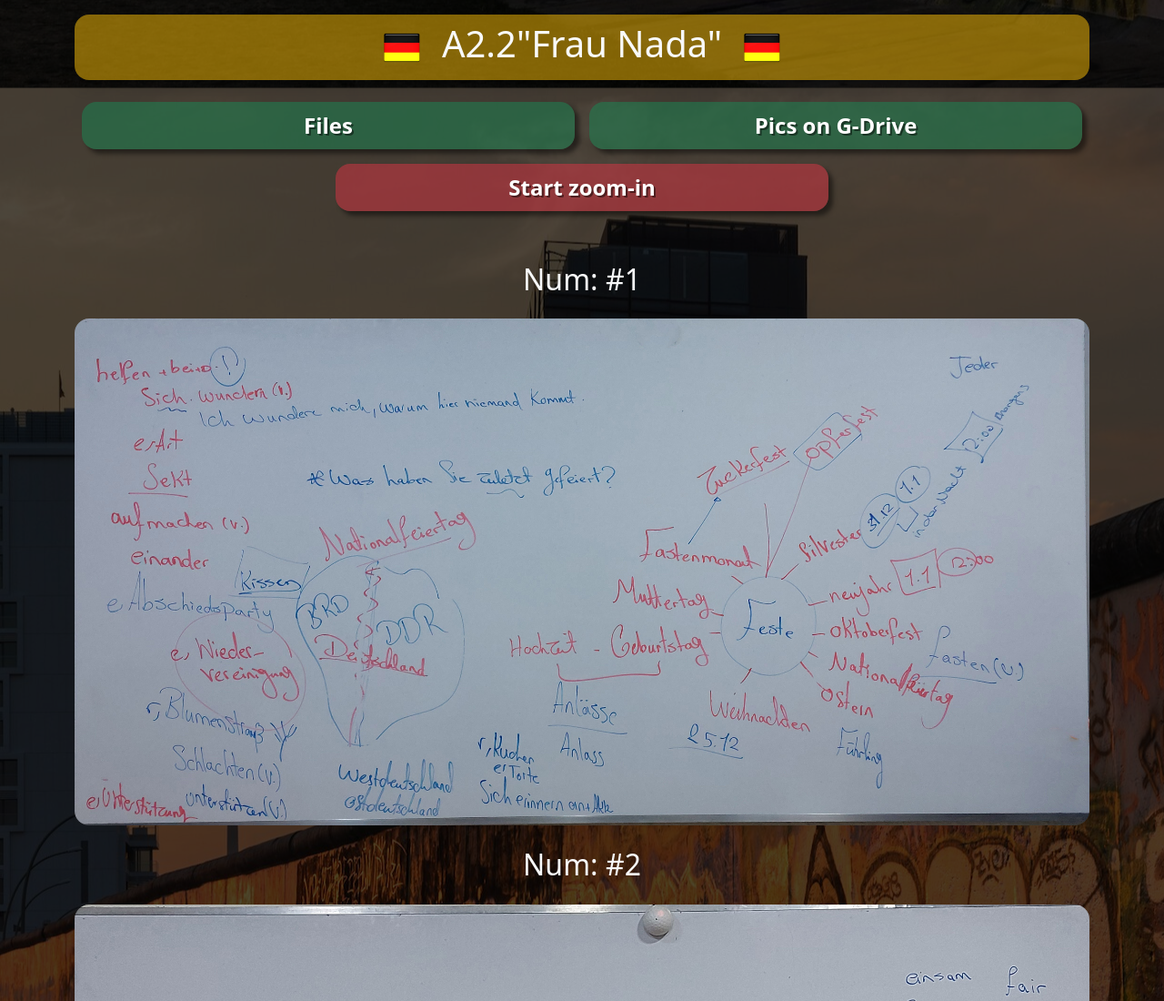
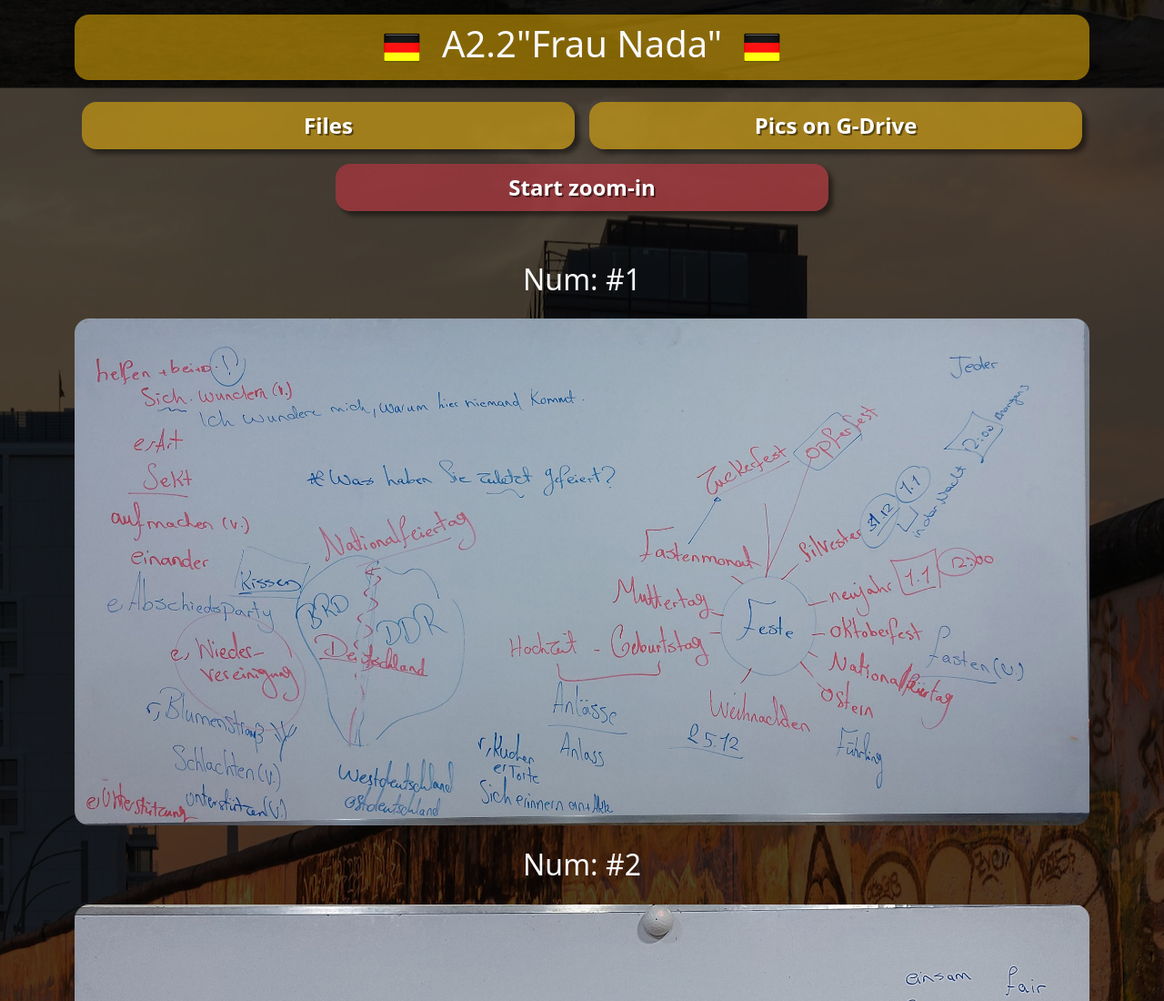
Before and after one commit to MoatazNasser/B1.1_Frau_Nada, a plain HTML site: page index.html in a window 1280 px wide. Shown: the top 1100 px of the page at 91% size. Drawn offline with Linux system fonts and the light colour scheme.

Commit message:
Update index.html

```diff
--- a/index.html
+++ b/index.html
@@ -35,7 +35,7 @@
                 <div class="container">
                     <div class="row d-flex justify-content-center">
                         <div class="col-lg-6 px-2">
-                        <div class="Files w-100 p-2 my-2 bg-success fs-4 fw-semibold bg-opacity-50 rounded-4 text-center ">
+                        <div class="Files w-100 p-2 my-2 bg-warning fs-4 fw-semibold bg-opacity-50 rounded-4 text-center ">
                             <a class="link  "
                         href="https://drive.google.com/drive/folders/1wYxMinYMvrff_yP0n-j90M9kSqpYkoCv?usp=share_link"
                         target="_blank">Files</a>
@@ -43,7 +43,7 @@
                     </div>
 
                     <div class="col-lg-6 px-2">
-                        <div class="Files w-100 p-2 my-2 bg-success fs-4 fw-semibold bg-opacity-50 rounded-4 text-center">
+                        <div class="Files w-100 p-2 my-2 bg-warning fs-4 fw-semibold bg-opacity-50 rounded-4 text-center">
                             <a class="link  "
                         href="https://drive.google.com/drive/folders/1g4u_J1tvR6hij3Girl6Uf1boK0DKRoen?usp=share_link"
                         target="_blank">Pics on G-Drive</a>
```
